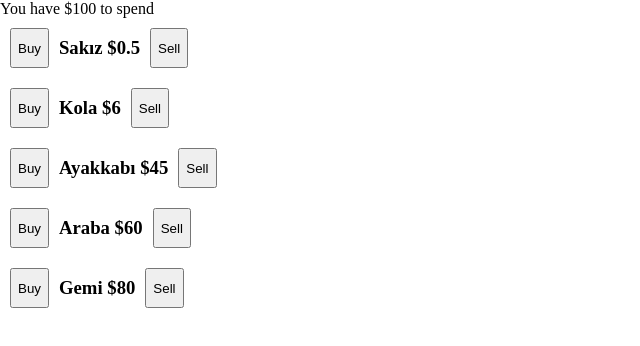
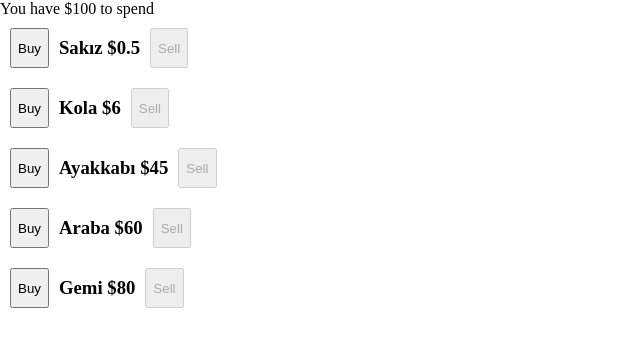
Before and after one commit to mithatsarikaya/buySmtReactJs, a React (Vite) app: page / in a window 1280 px wide. Shown: the top 346 px of the page, without its empty margins (0-640 px from the left). Built offline with nearby package versions, Linux system fonts and the light colour scheme.

Commit message:
will : adding basket property to put what user buys

```diff
--- a/src/Basket.jsx
+++ b/src/Basket.jsx
@@ -1,7 +1,7 @@
 export default function Basket({ name, price, quantity }) {
   return (
     <div>
-      {name} X {quantity}
+      {name} X {quantity} = {price * quantity}
     </div>
   );
 }
--- a/src/Product.jsx
+++ b/src/Product.jsx
@@ -1,21 +1,36 @@
-export default function Product({ product, money, setMoney }) {
-  function decreaseMoney() {
+export default function Product({
+  product,
+  money,
+  setMoney,
+  basket,
+  setBasket,
+}) {
+  function buySmt() {
     setMoney((prevMoney) => prevMoney - product.price);
+    // setBasket((prevBasket) => prevBasket.map());
   }
 
-  function increaseMoney() {
+  function sellSmt() {
     setMoney((prevMoney) => prevMoney + product.price);
   }
 
+  //check if product is in the basket
+  let isItemInTheBasket = basket.some((item) => item.id === product.id);
+
+  console.log(basket);
+  // console.log(basket);
+  // console.log(isItemInTheBasket);
   return (
     <div className="product">
-      <button disabled={money < product.price} onClick={decreaseMoney}>
+      <button disabled={money < product.price} onClick={buySmt}>
         Buy
       </button>
       <h3>
         {product.title} ${product.price}
       </h3>
-      <button onClick={increaseMoney}>Sell</button>
+      <button disabled={!isItemInTheBasket} onClick={sellSmt}>
+        Sell
+      </button>
     </div>
   );
 }
```
